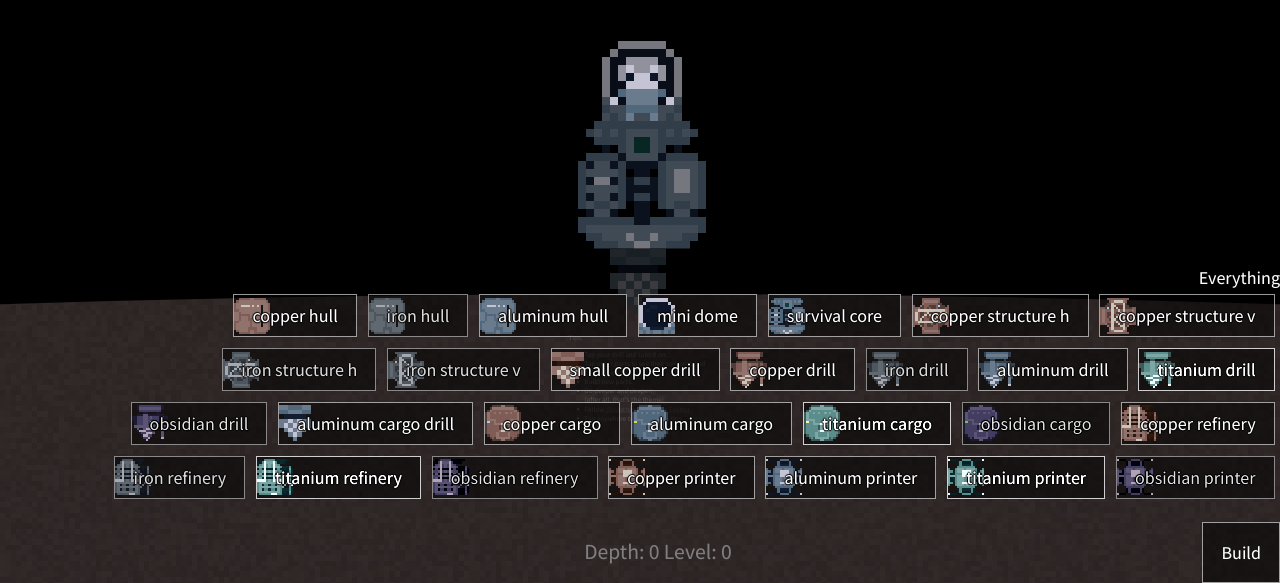
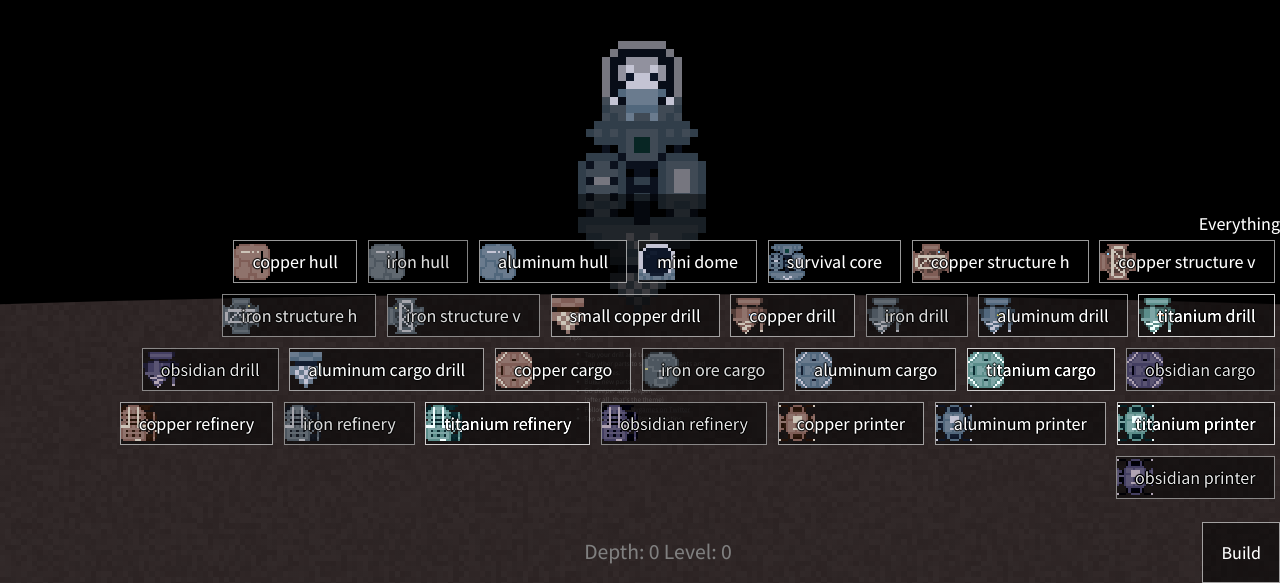
Before and after one commit to deathraygames/little-boring-drill, a website built with Vite: page index.html in a window 1280 px wide. Both pictures are taken after a click on the element "Build". Shown: the part 217-800 px from the top of the page. Built offline with nearby package versions, Linux system fonts and the light colour scheme.

Commit message:
Cargo fixes

```diff
--- a/src/DomRenderer.js
+++ b/src/DomRenderer.js
@@ -33,19 +33,23 @@ class DomRenderer {
 		return (
 			`<dl>
 				${costHtml}
-				<div><dt>Power:</dt><dd>${block.power} / ${o.powerCapacity}</dd><dd>${block.on ? 'ON' : 'OFF'}</dd></div>
+				<div>
+					<dt>Power:</dt>
+					<dd>${block.power} / ${o.powerCapacity}</dd>
+					<dd class="${block.on ? 'on' : 'off'}">${block.on ? 'ON' : 'OFF'}</dd>
+				</div>
 				${keys.map((key) => `<div><dt>${key}</dt><dd>${o[key]}</dd></div>`).join('')}
 				${cargoList}
 			</dl>`
 		);
 	}
 
-	static setElementSizeAndPosition(elt, width, height, top, left, zoom = this.zoom) {
+	static setElementSizeAndPosition(elt, width, height, top, left, zoom) {
 		const { style } = elt;
-		style.width = `${width}vmin`;
-		style.height = `${height}vmin`;
-		style.top = `${top}vmin`;
-		style.left = `${left}vmin`;
+		style.width = `${width * zoom}vmin`;
+		style.height = `${height * zoom}vmin`;
+		style.top = `${top * zoom}vmin`;
+		style.left = `${left * zoom}vmin`;
 	}
 
 	addElement(id, container, className = '', tagName = 'div', html = '') {
@@ -72,7 +76,7 @@ class DomRenderer {
 			top = (connection.pos.y - (connection.size / 2));
 			left = (connection.pos.x - (connection.size / 2));
 		}
-		DomRenderer.setElementSizeAndPosition(cElt, connection.size, connection.size, top, left);
+		DomRenderer.setElementSizeAndPosition(cElt, connection.size, connection.size, top, left, this.zoom);
 		// cElt.innerHTML = connection.id;
 		cStyle.display = (this.showConnections && !connection.connection) ? 'block' : 'none';
 		const highlight = this.highlightConnectionIds.includes(connection.id);
@@ -102,7 +106,7 @@ class DomRenderer {
 		const blockElt = this.addElement(b.id, vehElt, 'block');
 		blockElt.tabIndex = 0;
 		const blockCenter = b.getBlockCenter();
-		DomRenderer.setElementSizeAndPosition(blockElt, b.size.x, b.size.y, blockCenter.y, blockCenter.x);
+		DomRenderer.setElementSizeAndPosition(blockElt, b.size.x, b.size.y, blockCenter.y, blockCenter.x, this.zoom);
 		blockElt.classList.add(`b-${b.type}`);
 		blockElt.classList.toggle('construction', Boolean(b.costLeft));
 		blockElt.classList.toggle('off', !b.on);
@@ -118,7 +122,7 @@ class DomRenderer {
 
 	renderPilot(container) {
 		const pilotElt = this.addElement('pilot', container, 'pilot');
-		DomRenderer.setElementSizeAndPosition(pilotElt, 8, 8, -16, -4);
+		DomRenderer.setElementSizeAndPosition(pilotElt, 8, 8, -16, -4, this.zoom);
 	}
 
 	renderVehicle(veh) {
@@ -159,7 +163,7 @@ class DomRenderer {
 	renderHole(hole, focusPosition, planetRadius) {
 		const elt = this.addElement(hole.id, this.elements.holes, 'hole');
 		const halfHoleSize = hole.size / 2;
-		DomRenderer.setElementSizeAndPosition(elt, hole.size, hole.size, hole.pos.y + planetRadius, planetRadius - halfHoleSize);
+		DomRenderer.setElementSizeAndPosition(elt, hole.size, hole.size, hole.pos.y + planetRadius, planetRadius - halfHoleSize, this.zoom);
 		const style = elt.style;
 		style.transform = `rotate(${hole.rotation}deg)`;
 	}
@@ -171,7 +175,7 @@ class DomRenderer {
 		const radius = diameter / 2;
 		const offsetX = -1 * radius - focusPosition.x;
 		const offsetY = -1 * radius - focusPosition.y;
-		DomRenderer.setElementSizeAndPosition(planetElt, diameter, diameter, offsetY, offsetX);
+		DomRenderer.setElementSizeAndPosition(planetElt, diameter, diameter, offsetY, offsetX, this.zoom);
 		planetStyle.top = `calc(50vh + ${offsetY}vmin)`;
 		planetStyle.left = `calc(50vw + ${offsetX}vmin)`;
 		const holeIds = [];
--- a/src/Vehicle.js
+++ b/src/Vehicle.js
@@ -167,7 +167,10 @@ class Vehicle {
 		// Anything that can pull (Cargo, printers, refineries) will pull "final" items
 		// so that they can end up into cargo containers
 		const pullers = getFreeOperationalPullingBlocksByCapability('pulling');
-		pullers.forEach((b) => b.pullFromNeighborsByProperty('printed', b.typeObject.pulling));
+		pullers.forEach((b) => {
+			const { pulls, pulling } = b.typeObject;
+			if (pulls) b.pullFromNeighborsByProperty(pulls, pulling);
+		});
 		// TODO: Then conveyer belts pull and push
 	}
 
--- a/src/VehicleBlock.js
+++ b/src/VehicleBlock.js
@@ -151,7 +151,6 @@ class VehicleBlock {
 
 	pullFromNeighborsByProperty(propName, takeHowMany = Infinity) {
 		const taken = [];
-
 		this.getNeighbors().forEach((n) => {
 			if (taken.length >= takeHowMany) return taken;
 			// TODO: Handle ability to take multiple items from neighbors (i.e., more than 4 total)
--- a/src/itemTypes.js
+++ b/src/itemTypes.js
@@ -2,21 +2,21 @@ const itemTypes = Object.freeze({
 	"copper-ore": { refineTo: "copper-bars", copper: true, metal: true, ore: true },
 	"copper-bars": { printTo: "copper-parts", copper: true, metal: true, refined: true },
 	"copper-parts": { copper: true, metal: true, printed: true },
-	"iron-ore": { refineTo: "iron-bars" },
+	"iron-ore": { refineTo: "iron-bars", ore: true },
 	"iron-bars": { printTo: "iron-beams" },
 	"iron-beams": { metal: true, printed: true },
-	"uranium-ore": { refineTo: "enriched-uranium" },
+	"uranium-ore": { refineTo: "enriched-uranium", ore: true },
 	"enriched-uranium": {},
-	"quartz": { refinedTo: "glass" },
+	"quartz": { refinedTo: "glass", ore: true },
 	"glass": { printTo: "windows" },
 	"windows": {},
-	"aluminum-ore": { refineTo: "aluminum-bars" },
+	"aluminum-ore": { refineTo: "aluminum-bars", ore: true },
 	"aluminum-bars": { printTo: "aluminum-plates" },
 	"aluminum-plates": { metal: true, printed: true },
-	"titanium-ore": { refineTo: "titanium-bars" },
+	"titanium-ore": { refineTo: "titanium-bars", ore: true },
 	"titanium-bars": { printTo: "titanium-parts" },
 	"titanium-parts": { metal: true, printed: true },
-	"obsidian-ore": { refineTo: "obsidian-shards" },
+	"obsidian-ore": { refineTo: "obsidian-shards", ore: true },
 	"obsidian-shards": { printTo: "obsidian-parts" },
 	"obsidian-parts": { printed: true },
 });
--- a/src/vehicleBlockTypes.js
+++ b/src/vehicleBlockTypes.js
@@ -107,24 +107,35 @@ const vehicleBlockTypes = Object.freeze({
 		cost: { "copper-parts": 30 },
 		cargoSpace: 10,
 		pulling: 1,
+		pulls: 'printed',
+	},
+	"iron-ore-cargo": {
+		category: "cargo",
+		cost: { "iron-beams": 25 },
+		cargoSpace: 10,
+		pulling: 1,
+		pulls: 'ore',
 	},
 	"aluminum-cargo": {
 		category: "cargo",
 		cost: { "aluminum-plates": 30 },
 		cargoSpace: 20,
 		pulling: 2,
+		pulls: 'printed',
 	},
 	"titanium-cargo": {
 		category: "cargo",
-		cost: { "titanium-parts": 30 },
+		cost: { "titanium-parts": 25 },
 		cargoSpace: 30,
 		pulling: 4,
+		pulls: 'printed',
 	},
 	"obsidian-cargo": {
 		category: "cargo",
 		cost: { "obsidian-parts": 30 },
 		cargoSpace: 40,
 		pulling: 5,
+		pulls: 'printed',
 	},
 
 	// Refineries
--- a/styles/miner.css
+++ b/styles/miner.css
@@ -162,6 +162,7 @@ a, a:visited {
 	opacity: 0.3;
 }
 .off {
+	color: #c4b4ec;
 	filter: brightness(0.6);
 }
 
@@ -381,7 +382,7 @@ a, a:visited {
 	filter: var(--copper-filter);
 }
 .b-copper-cargo {
-	background-image: url('../images/cargo-a-16x16.png');
+	background-image: url('../images/cargo-b-16x16.png');
 	filter: var(--copper-filter);
 }
 .b-copper-printer {
@@ -397,7 +398,7 @@ a, a:visited {
 .b-iron-structure-h { filter: var(--iron-filter); background-image: url('../images/structure-horz-16x16.png'); }
 .b-iron-structure-v { filter: var(--iron-filter); background-image: url('../images/structure-vert-16x16.png'); }
 .b-iron-drill { filter: var(--iron-filter); background-image: url('../images/drill-16x16.png'); }
-.b-iron-cargo { filter: var(--iron-filter); background-image: url('../images/cargo-a-16x16.png'); }
+.b-iron-ore-cargo { filter: var(--iron-filter); background-image: url('../images/cargo-a-16x16.png'); }
 .b-iron-printer { filter: var(--iron-filter); background-image: url('../images/printer-16x16.png'); }
 .b-iron-refinery { filter: var(--iron-filter); background-image: url('../images/refinery-16x16.png'); }
 
@@ -405,7 +406,7 @@ a, a:visited {
 .b-aluminum-structure-h { filter: var(--aluminum-filter); background-image: url('../images/structure-horz-16x16.png'); }
 .b-aluminum-structure-v { filter: var(--aluminum-filter); background-image: url('../images/structure-vert-16x16.png'); }
 .b-aluminum-drill { filter: var(--aluminum-filter); background-image: url('../images/drill-16x16.png'); }
-.b-aluminum-cargo { filter: var(--aluminum-filter); background-image: url('../images/cargo-a-16x16.png'); }
+.b-aluminum-cargo { filter: var(--aluminum-filter); background-image: url('../images/cargo-b-16x16.png'); }
 .b-aluminum-printer { filter: var(--aluminum-filter); background-image: url('../images/printer-16x16.png'); }
 .b-aluminum-refinery { filter: var(--aluminum-filter); background-image: url('../images/refinery-16x16.png'); }
 
@@ -413,7 +414,7 @@ a, a:visited {
 .b-titanium-structure-h { filter: var(--titanium-filter); background-image: url('../images/structure-horz-16x16.png'); }
 .b-titanium-structure-v { filter: var(--titanium-filter); background-image: url('../images/structure-vert-16x16.png'); }
 .b-titanium-drill { filter: var(--titanium-filter); background-image: url('../images/drill-16x16.png'); }
-.b-titanium-cargo { filter: var(--titanium-filter); background-image: url('../images/cargo-a-16x16.png'); }
+.b-titanium-cargo { filter: var(--titanium-filter); background-image: url('../images/cargo-b-16x16.png'); }
 .b-titanium-printer { filter: var(--titanium-filter); background-image: url('../images/printer-16x16.png'); }
 .b-titanium-refinery { filter: var(--titanium-filter); background-image: url('../images/refinery-16x16.png'); }
 
@@ -421,6 +422,6 @@ a, a:visited {
 .b-obsidian-structure-h { filter: var(--obsidian-filter); background-image: url('../images/structure-horz-16x16.png'); }
 .b-obsidian-structure-v { filter: var(--obsidian-filter); background-image: url('../images/structure-vert-16x16.png'); }
 .b-obsidian-drill { filter: var(--obsidian-filter); background-image: url('../images/drill-16x16.png'); }
-.b-obsidian-cargo { filter: var(--obsidian-filter); background-image: url('../images/cargo-a-16x16.png'); }
+.b-obsidian-cargo { filter: var(--obsidian-filter); background-image: url('../images/cargo-b-16x16.png'); }
 .b-obsidian-printer { filter: var(--obsidian-filter); background-image: url('../images/printer-16x16.png'); }
 .b-obsidian-refinery { filter: var(--obsidian-filter); background-image: url('../images/refinery-16x16.png'); }
```
Also changed, not shown: images/cargo-b-16x16.png (added).
